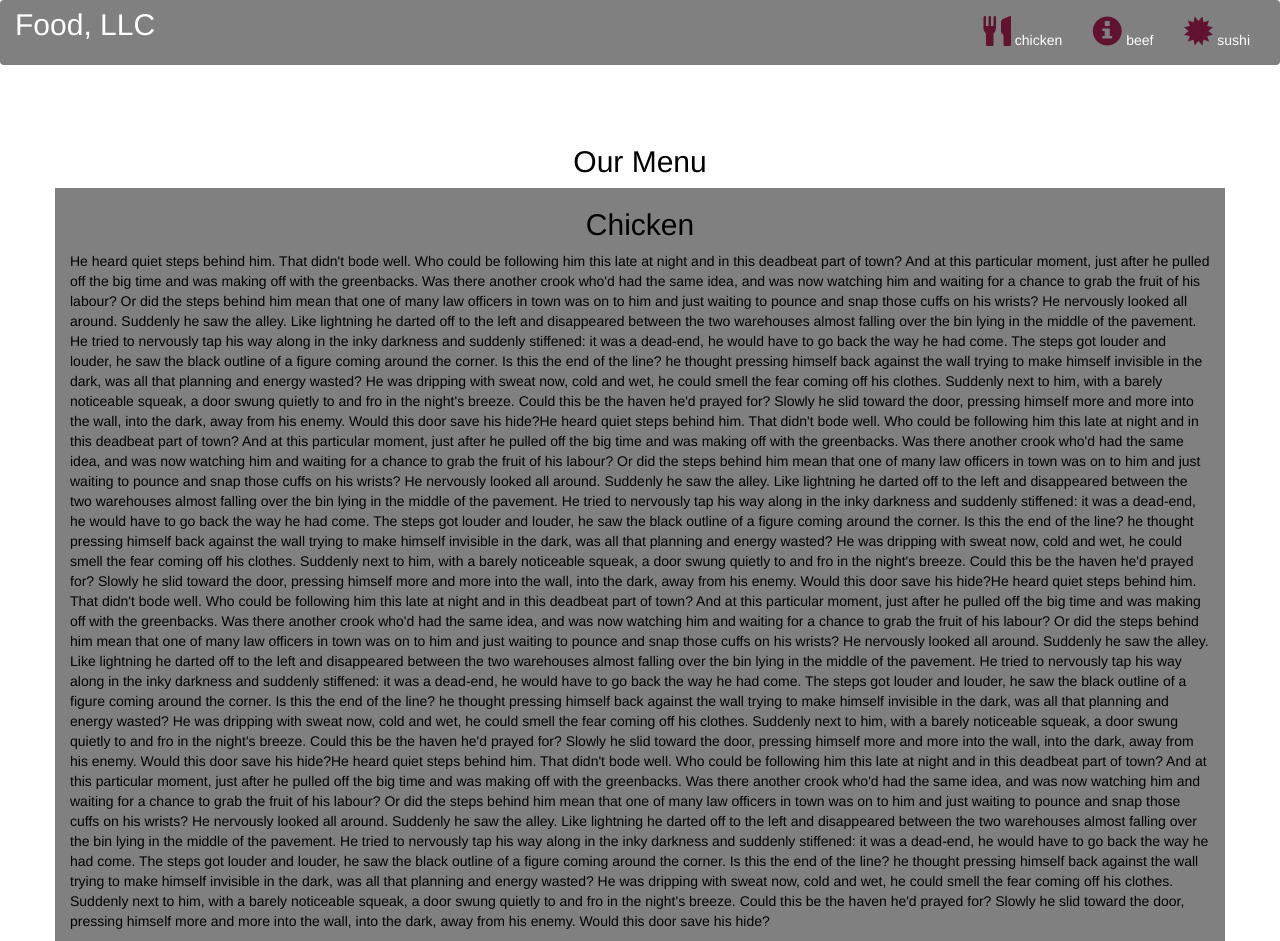
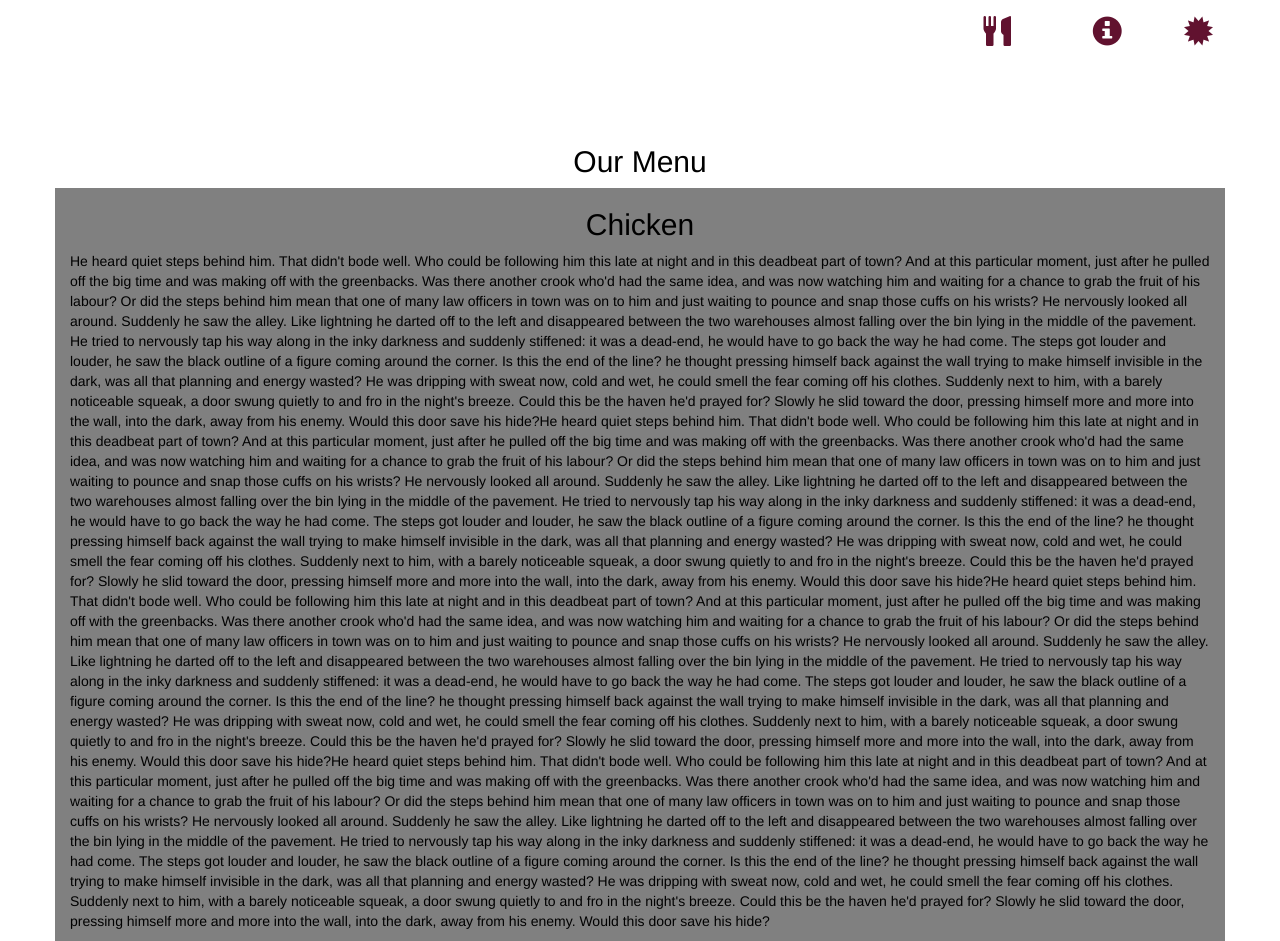
Before and after one commit to LearningSkills1/LearningSkills.github.io, a plain HTML site: page index.html in a window 1280 px wide. Drawn offline with nearby package versions, Linux system fonts and the light colour scheme.

Commit message:
Update style.css

```diff
--- a/style.css
+++ b/style.css
@@ -5,8 +5,8 @@
 }
 .navbar{
 
-border: none;
-background-color: grey;
+border: 1px;
+background-color: white;
 color: white;
 }
 body{
```
